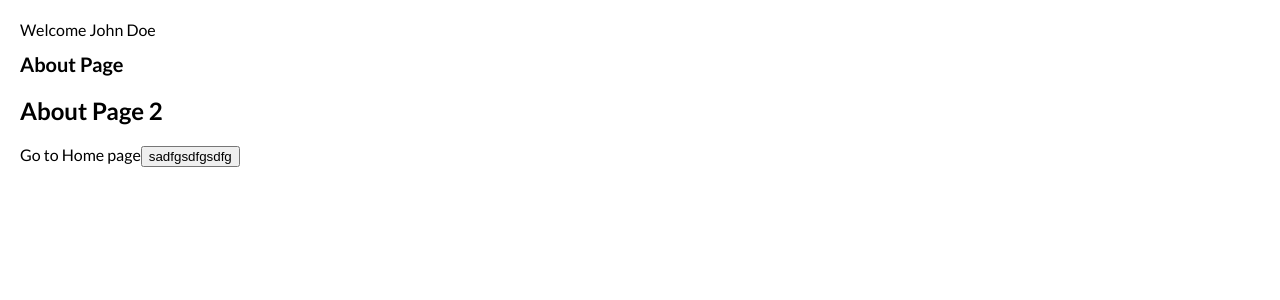
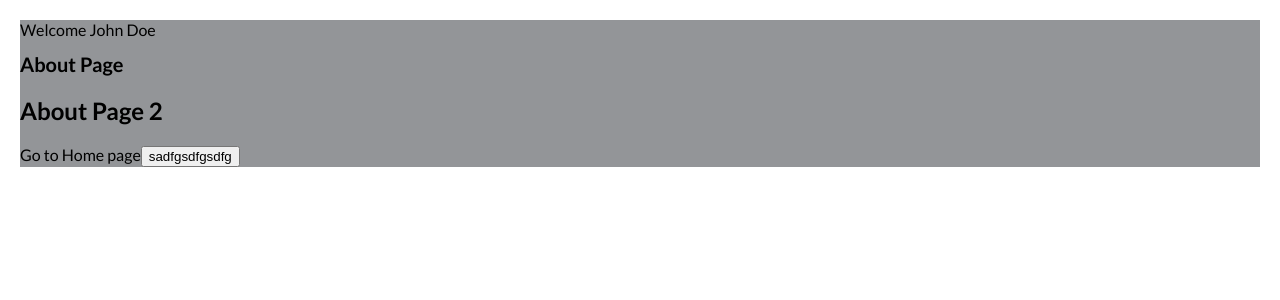
Before and after one commit to jagatjeevan/next-learning, a Next.js app: page /about in a window 1280 px wide. Shown: the top 300 px of the page. Built offline with nearby package versions, Linux system fonts and the light colour scheme.

Commit message:
Page level styles

```diff
--- /dev/null
+++ b/pages/about/About.module.scss
@@ -0,0 +1,5 @@
+@import '../../styles/variables';
+
+.aboutPage {
+  background: $axis-grey;
+}
--- a/pages/about.js
+++ b/pages/about/index.js
@@ -1,6 +1,7 @@
 import { useState } from 'react';
 import axios from 'axios';
 import Link from 'next/link';
+import styles from './About.module.scss';
 
 const About = ({ userName }) => {
   const [name, setName] = useState(userName);
@@ -12,7 +13,7 @@ const About = ({ userName }) => {
   const getGreetings = () => (name ? `Welcome ${name}` : null);
 
   return (
-    <div className="container">
+    <div className={`container ${styles.aboutPage}`}>
       {getGreetings()}
       <div>
         <h1>About Page</h1>
```
Also changed, not shown: 1 other file (tests, documents, lock files or other folders).
